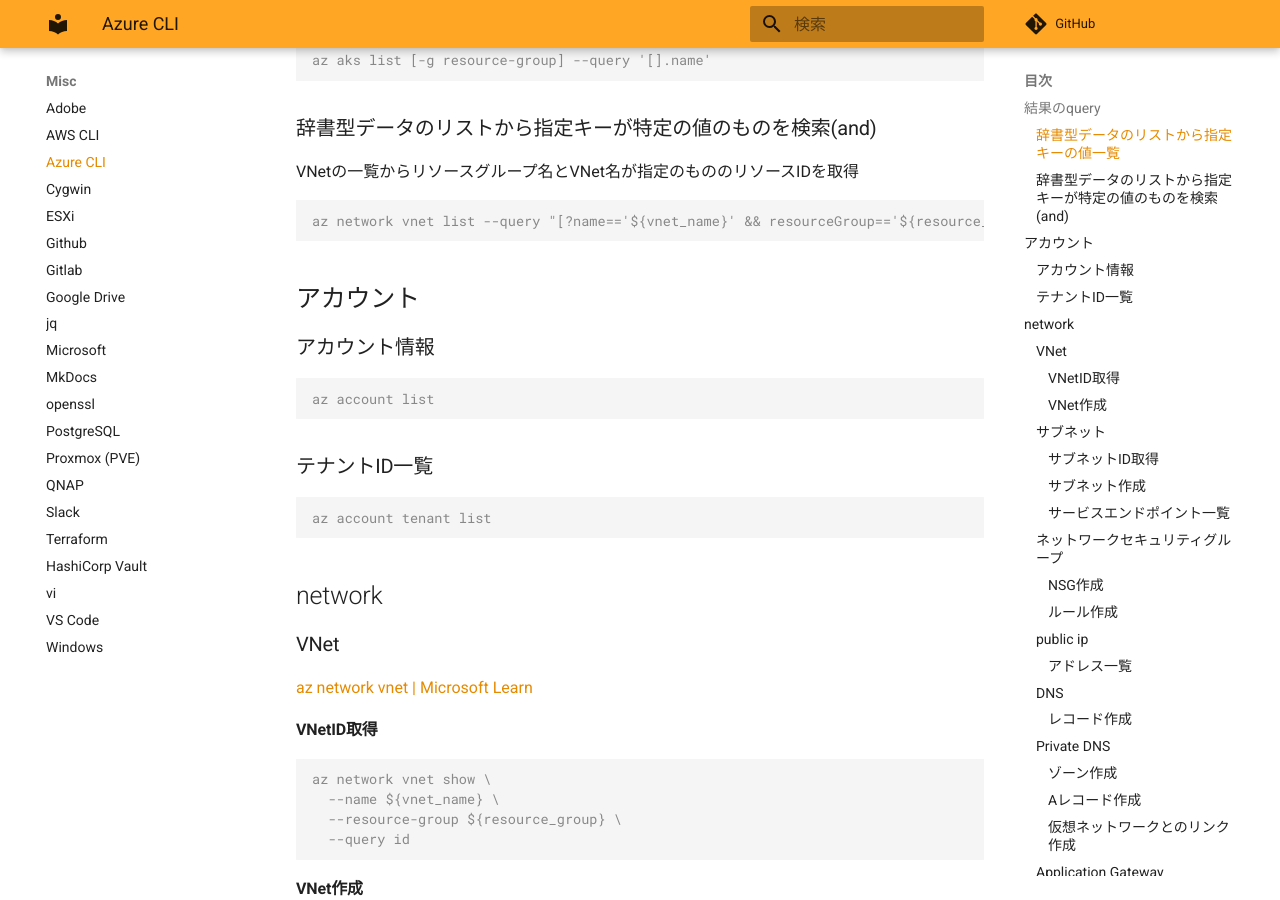
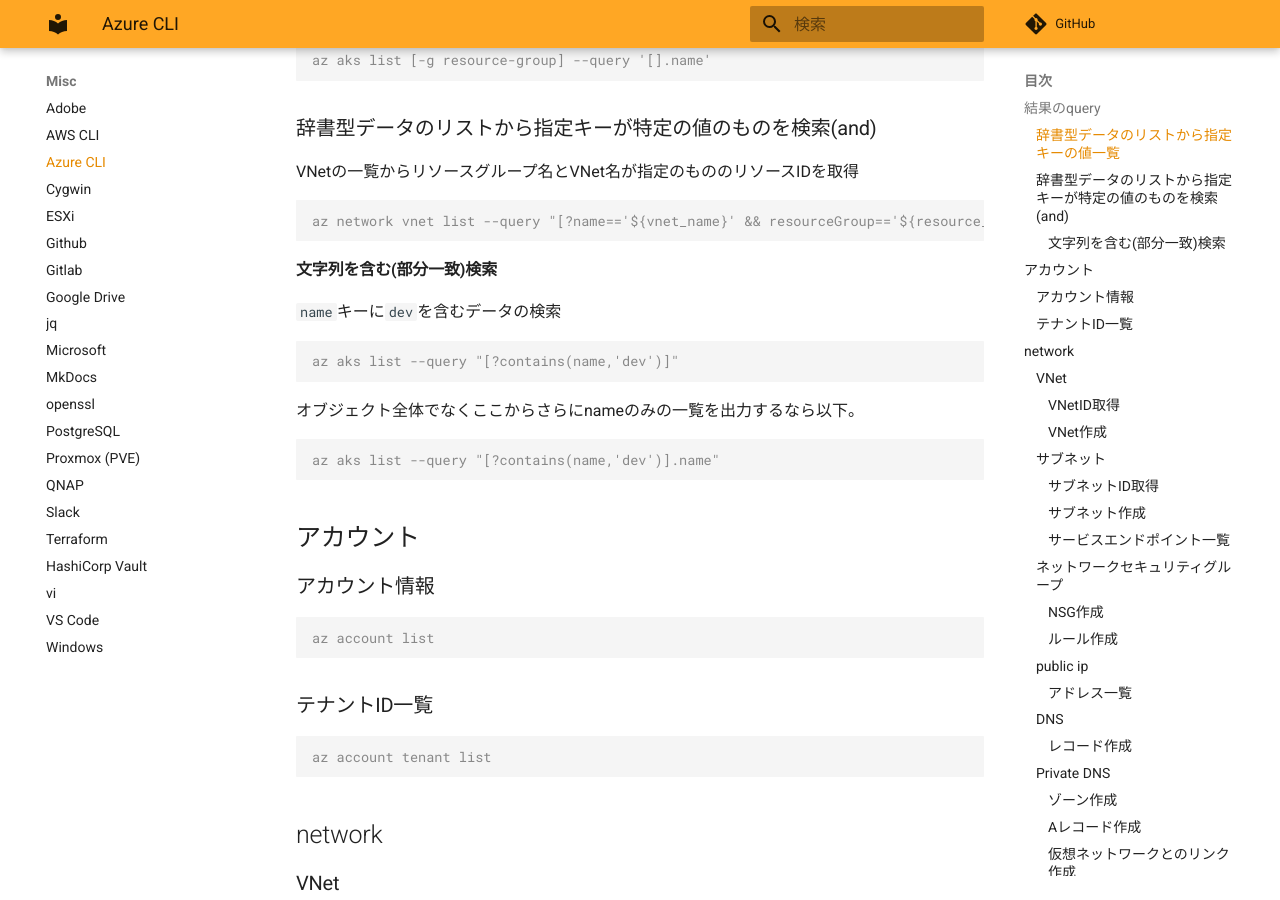
Before and after one commit to zaki-lknr/docs, an MkDocs documentation site: the page built from docs/Misc/az.md, in a window 1280 px wide and 900 px high, scrolled down 384 px. Built offline with MkDocs 1.6.1 and Material for MkDocs 9.7.7, drawn with Linux system fonts in a browser that asks for light colours; comment, search, counter and statistics services are not loaded.

Commit message:
add: misc/az: queryのcontains

````diff
--- a/docs/Misc/az.md
+++ b/docs/Misc/az.md
@@ -18,6 +18,20 @@ VNetの一覧からリソースグループ名とVNet名が指定のもののリ
 
 ```console
 az network vnet list --query "[?name=='${vnet_name}' && resourceGroup=='${resource_group}'].id"
+```
+
+#### 文字列を含む(部分一致)検索
+
+`name`キーに`dev`を含むデータの検索
+
+```console
+az aks list --query "[?contains(name,'dev')]"
+```
+
+オブジェクト全体でなくここからさらにnameのみの一覧を出力するなら以下。
+
+```console
+az aks list --query "[?contains(name,'dev')].name"
 ```
 
 ## アカウント
````
